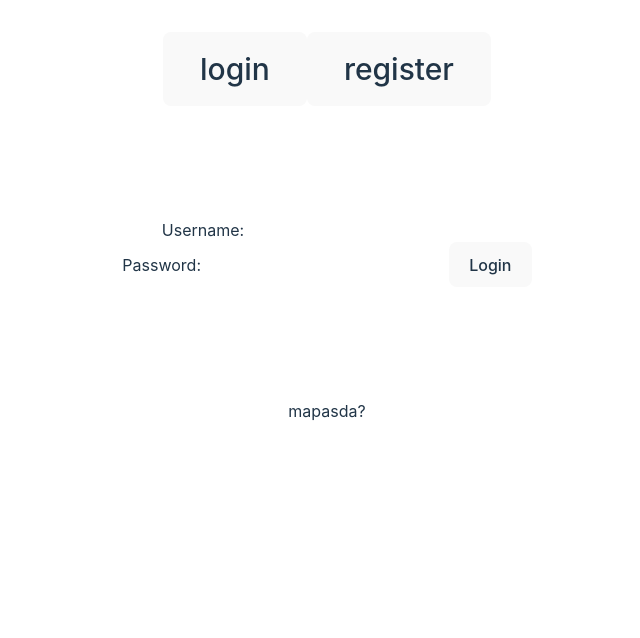
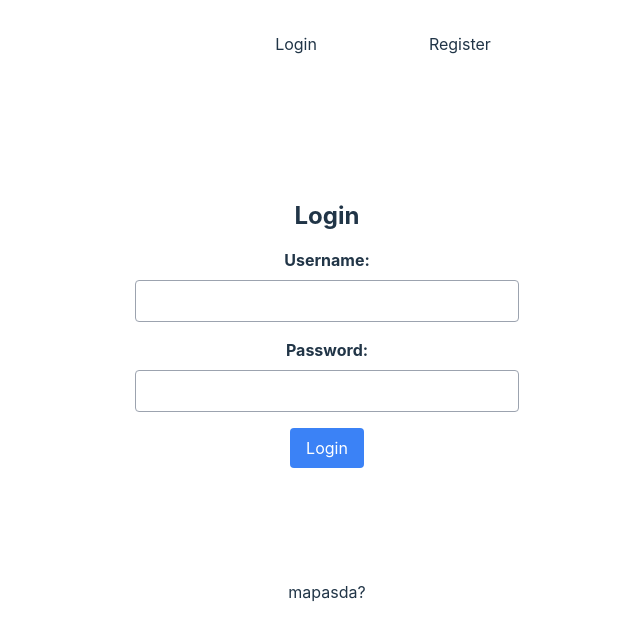
Before and after one commit to unkerpete/ToiletsSearchRate_client, a React (Vite) app: page /login in a window 1280 px wide. Shown: the top 638 px of the page, without its empty margins (313-953 px from the left). Built offline with nearby package versions, Linux system fonts and the light colour scheme.

Commit message:
UserLoginPage1. Added some styling

```diff
--- a/src/App.css
+++ b/src/App.css
@@ -19,11 +19,3 @@
     animation: logo-spin infinite 20s linear;
   }
 }
-
-.card {
-  padding: 2em;
-}
-
-.read-the-docs {
-  color: #888;
-}
--- a/src/components/navbar.jsx
+++ b/src/components/navbar.jsx
@@ -1,11 +1,14 @@
 import React from 'react';
+import { Link } from 'react-router-dom';
 
 const Navbar = () => {
   return (
     <>
-      <div className="text-3xl font-bold underline header">
-        <button>login</button>
-        <button>register</button>
+      <div>
+        <Link to="/login" className="m-28">
+          Login
+        </Link>
+        <Link to="/register">Register</Link>
       </div>
     </>
   );
--- a/src/index.css
+++ b/src/index.css
@@ -26,30 +26,6 @@
   min-height: 100vh;
 } */
 
-h1 {
-  font-size: 3.2em;
-  line-height: 1.1;
-}
-
-button {
-  border-radius: 8px;
-  border: 1px solid transparent;
-  padding: 0.6em 1.2em;
-  font-size: 1em;
-  font-weight: 500;
-  font-family: inherit;
-  background-color: #1a1a1a;
-  cursor: pointer;
-  transition: border-color 0.25s;
-}
-button:hover {
-  border-color: #646cff;
-}
-button:focus,
-button:focus-visible {
-  outline: 4px auto -webkit-focus-ring-color;
-}
-
 @media (prefers-color-scheme: light) {
   :root {
     color: #213547;
--- a/src/pages/UserLoginPage.jsx
+++ b/src/pages/UserLoginPage.jsx
@@ -18,24 +18,39 @@ const UserLoginPage = () => {
   };
 
   return (
-    <div className="mt-28">
+    <div className="max-w-sm mx-auto mt-36">
+      <h1 className="text-2xl font-bold mb-4">Login</h1>
       <form onSubmit={handleSubmit}>
-        <label htmlFor="username">Username:</label>
+        <div className="mb-4">
+          <label className="block font-bold mb-2" htmlFor="username">
+            Username:
+          </label>
           <input
+            className="border border-gray-400 p-2 w-full rounded"
             type="text"
             id="username"
             value={username}
             onChange={handleUsernameChange}
           />
-        <br />
-        <label htmlFor="password">Password:</label>
+        </div>
+        <div className="mb-4">
+          <label className="block font-bold mb-2" htmlFor="password">
+            Password:
+          </label>
           <input
+            className="border border-gray-400 p-2 w-full rounded"
             type="password"
             id="password"
             value={password}
             onChange={handlePasswordChange}
           />
-        <button type="submit">Login</button>
+        </div>
+        <button
+          className="bg-blue-500 text-white px-4 py-2 rounded hover:bg-blue-600"
+          type="submit"
+        >
+          Login
+        </button>
       </form>
     </div>
   );
```
Lines whose indentation alone changed are shown as unchanged.
